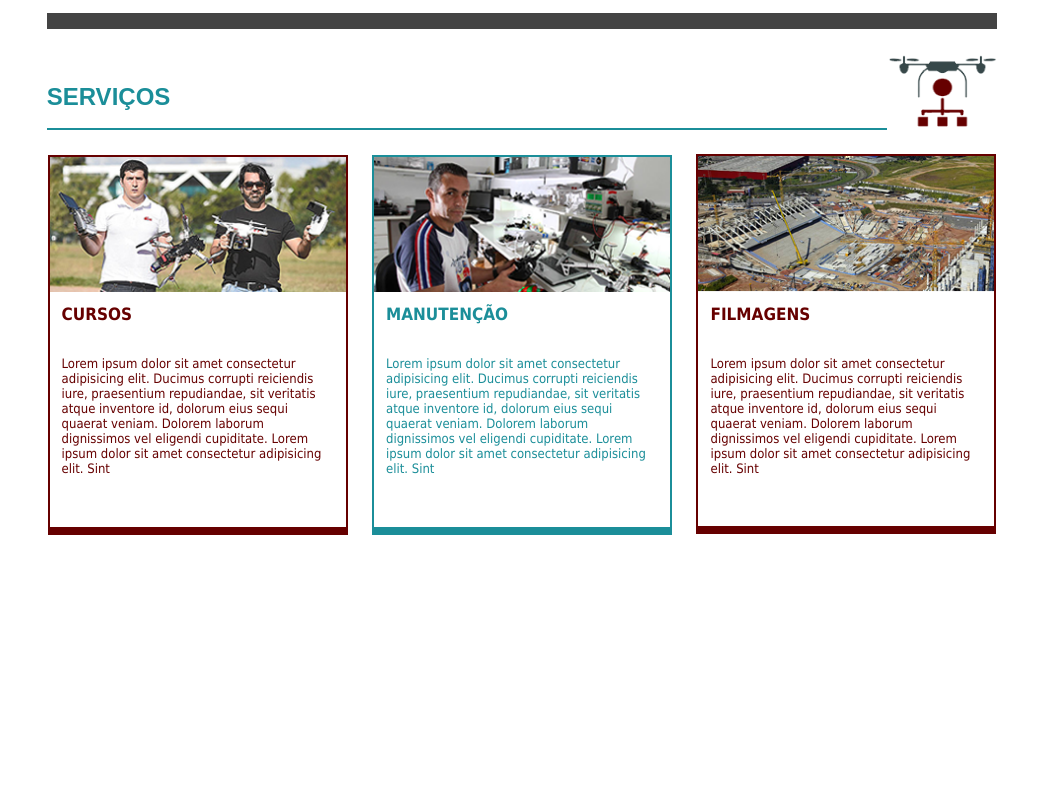
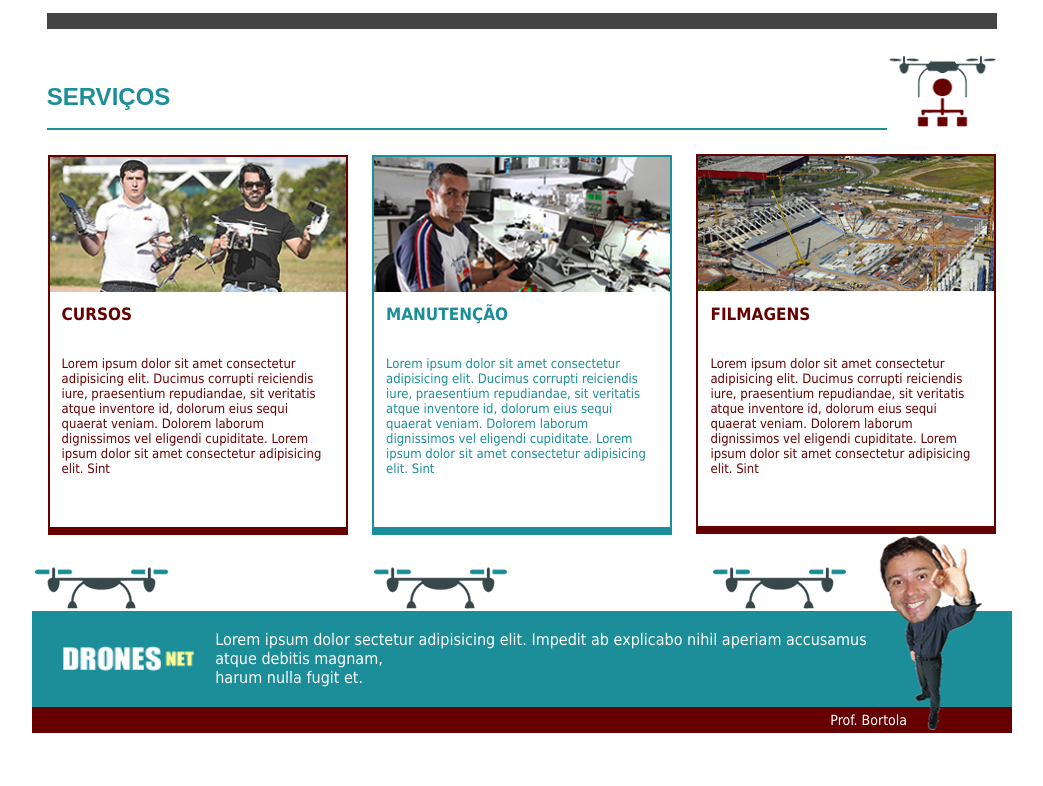
Before and after one commit to andrebrandassi/Chulamis-Loja-Virtual, a plain HTML site: page index.html in a window 1280 px wide. Shown: the part 794-1580 px from the top of the page, without its empty margins (118-1161 px from the left). Before the commit the page ends 1329 px from the top, so only its background shows below. Drawn offline with Linux system fonts and the light colour scheme.

Commit message:
adição do footer

```diff
--- a/css/style.css
+++ b/css/style.css
@@ -7,7 +7,7 @@
 
 body {
   font-family: Arial, Helvetica, sans-serif;
-  width: 980px;
+  max-width: 980px;
   margin: auto;
 }
 
@@ -286,3 +286,56 @@ main {
   font-size: 13px;
   margin-top: 32px;
 }
+
+/* Footer */
+
+footer{
+  margin-top: 30px ;
+
+}
+
+.drone-footer{
+   display: flex;
+   flex-direction: row;
+   gap: 200px;
+}
+
+
+
+footer .txt-logo{
+  height: 96px;
+  display: flex;
+  justify-content: space-around;
+  background-color: #1b8e99;
+  align-items: center;
+  padding: 20px;
+}
+
+footer .txt-logo .logo-footer{
+  width: 150px;
+  height: 30px;
+}
+
+.txt-logo p{
+  color: white;
+  font-family: Tahoma;
+}
+
+.professor img{
+  vertical-align: 48px;
+}
+
+footer .bortola{
+  display: flex;
+  justify-content: flex-end;
+  background-color: #660000;
+  font-family: Tahoma;
+  color: white;
+  height: 26px;
+}
+
+.bortola p{
+  font-size: 14px;
+  padding: 5px;
+  margin-right: 100px;
+}
--- a/index.html
+++ b/index.html
@@ -129,5 +129,21 @@
         </div>
       </div>
     </main>
+
+    <footer>
+      <div class="drone-footer">
+        <img class="drone-esquerda" src="img/imgDroneC.png" alt="">
+        <img src="img/imgDroneC.png" alt="">
+        <img class="drone-direita" src="img/imgDroneC.png" alt="">
+      </div>
+        <div class="txt-logo">
+          <img class="logo-footer" src="img/logo.png" alt="">
+          <p>Lorem ipsum dolor sectetur adipisicing elit. Impedit ab explicabo nihil aperiam accusamus<br> atque debitis magnam, <br> harum nulla fugit et.</p>
+          <div class="professor"><img src="img/imgProfessor.png" alt="" ></div>
+        </div>
+        <div class="bortola">
+          <p>Prof. Bortola</p>
+        </div>
+    </footer>
   </body>
 </html>
```
